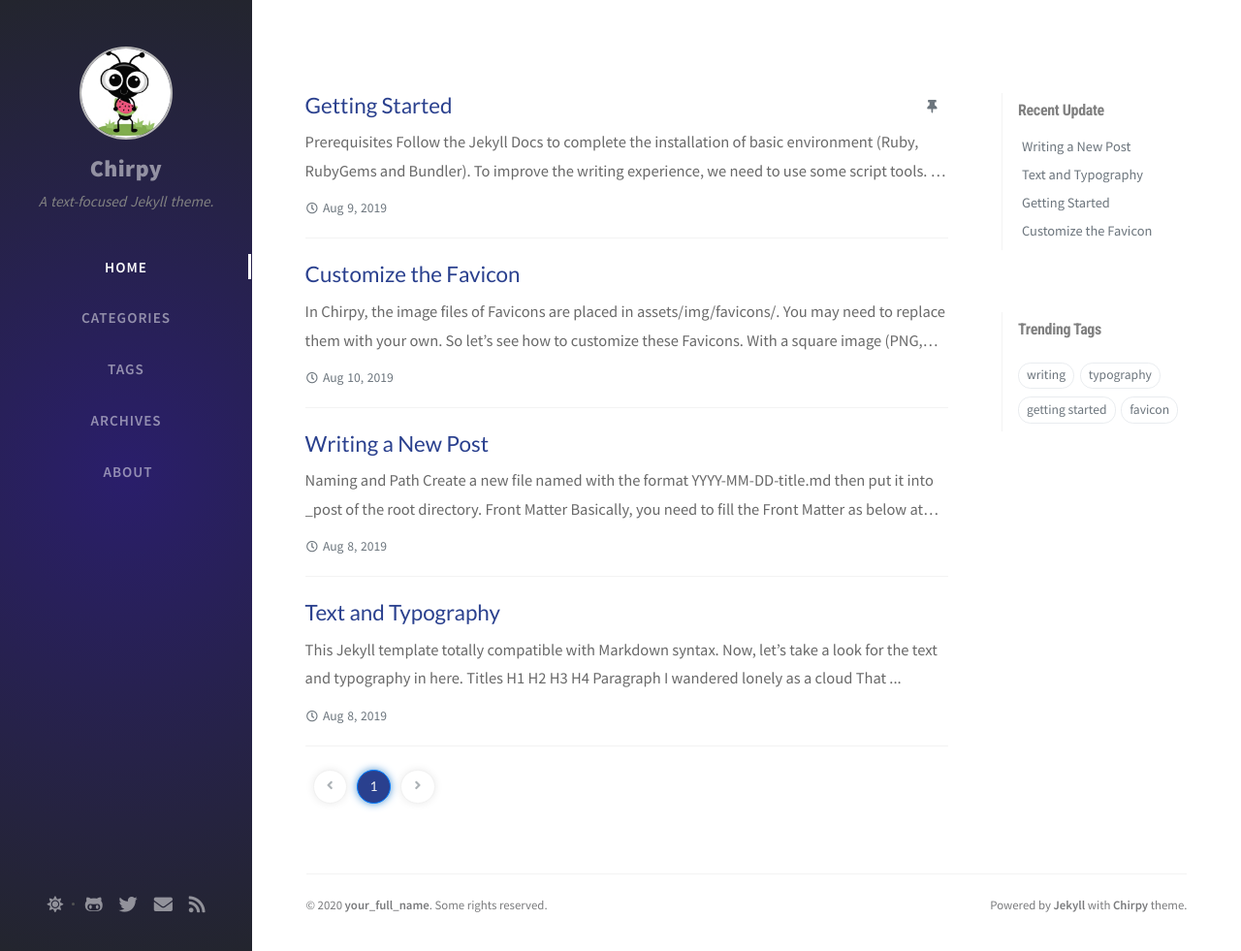
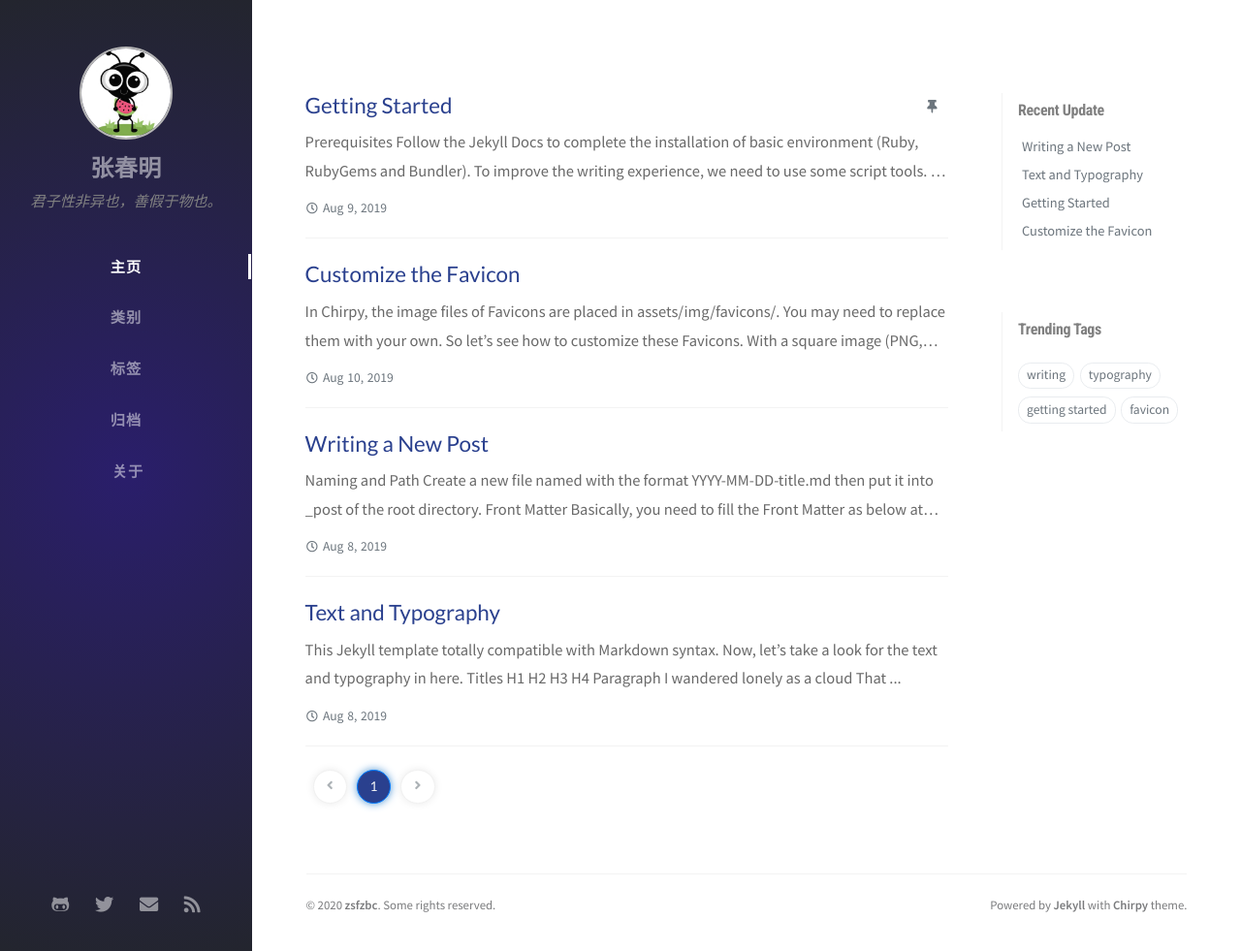
Before and after one commit to zsfzbc/blog, a Jekyll site: the page built from index.html, in a window 1280 px wide and 981 px high. Shown: the whole window at 97% size. Built offline with Jekyll 4.4.1, drawn with Linux system fonts in a browser that asks for light colours; nearby versions of some CDN libraries; the list of posts is cut into pages by our own code; comment, search, counter and statistics services are not loaded.

Commit message:
第一次提交

```diff
--- a/_config.yml
+++ b/_config.yml
@@ -8,9 +8,9 @@
 # jekyll-seo-tag settings › https://github.com/jekyll/jekyll-seo-tag/blob/master/docs/usage.md
 #--------------------------
 
-title: Chirpy                          # the main title
+title: 张春明                          # the main title
 
-tagline: A text-focused Jekyll theme.  # it will display as the sub-title
+tagline: 君子性非异也，善假于物也。  # it will display as the sub-title
 
 description: >-                        # used by seo meta and the atom feed
   A minimal, portfolio, sidebar,
@@ -20,23 +20,24 @@ description: >-                        # used by seo meta and the atom feed
 # Replace with the website url, e.g. 'https://username.github.io'
 url: 'https://zsfzbc.github.io'
 
-author: your_full_name                  # change to your full name
+author: zsfzbc                  # change to your full name
 
 avatar: /assets/img/sample/avatar.jpg   # support internet resources
 
 github:
-  username: github_username             # change to your github username
+  username: zsfzbc             # change to your github username
 
 twitter:
-  username: twitter_username            # change to your twitter username
+  username: zsfzbc           # change to your twitter username
 
 social:
-  name: your_full_name                  # it will shows as the copyright owner in Footer
-  email: example@doamin.com             # change to your email address
+  name: zsfzbc                  # it will shows as the copyright owner in Footer
+  email: 1406548180@qq.com             # change to your email address
   links:
     # The first element serves as the copyright owner's link
-    - https://twitter.com/username      # change to your twitter homepage
-    - https://github.com/username       # change to your github homepage
+    - https://github.com/zsfzbc       # change to your github homepage
+    - https://twitter.com/zsfzbc      # change to your twitter homepage
+
     # Uncomment below to add more social links
     # - https://www.facebook.com/username
     # - https://www.linkedin.com/in/username
@@ -78,7 +79,7 @@ disqus:
 #
 #     dark   - Use the dark color scheme
 #
-theme_mode: dual
+theme_mode: light
 
 # boolean type, global switch for ToC in posts.
 toc: true
--- a/_data/tabs.yml
+++ b/_data/tabs.yml
@@ -6,25 +6,25 @@
 
 
 -
-  name: Home
+  name: 主页
   icon: "fas fa-home"
 -
-  name: Categories
+  name: 类别
   icon: "fas fa-stream"
   path: tabs
   url: categories
 -
-  name: "Tags"
+  name: "标签"
   icon: "fas fa-tags"
   path: tabs
   url: tags
 -
-  name: "Archives"
+  name: "归档"
   path: tabs
   url: archives
   icon: "fas fa-archive"
 -
-  name: "About"
+  name: "关于"
   icon: "fas fa-info"
   path: tabs
   url: about
```
